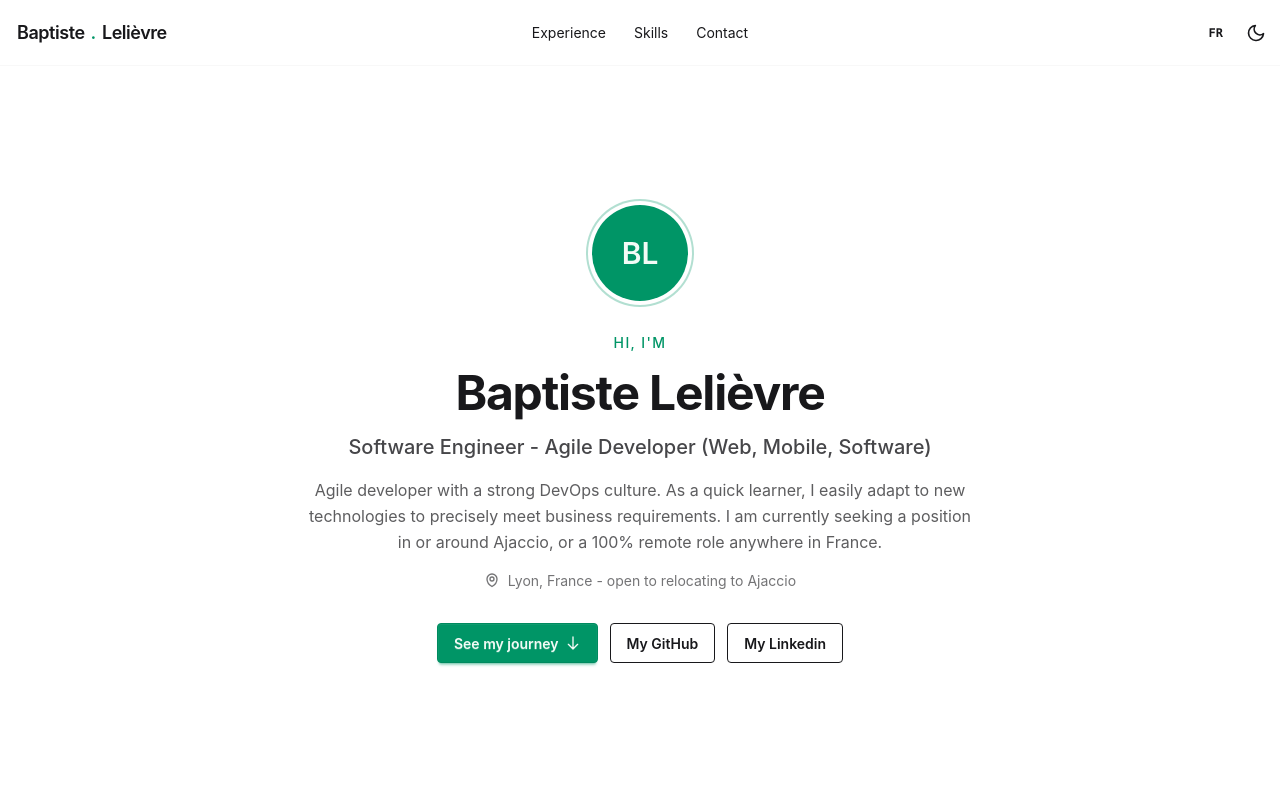
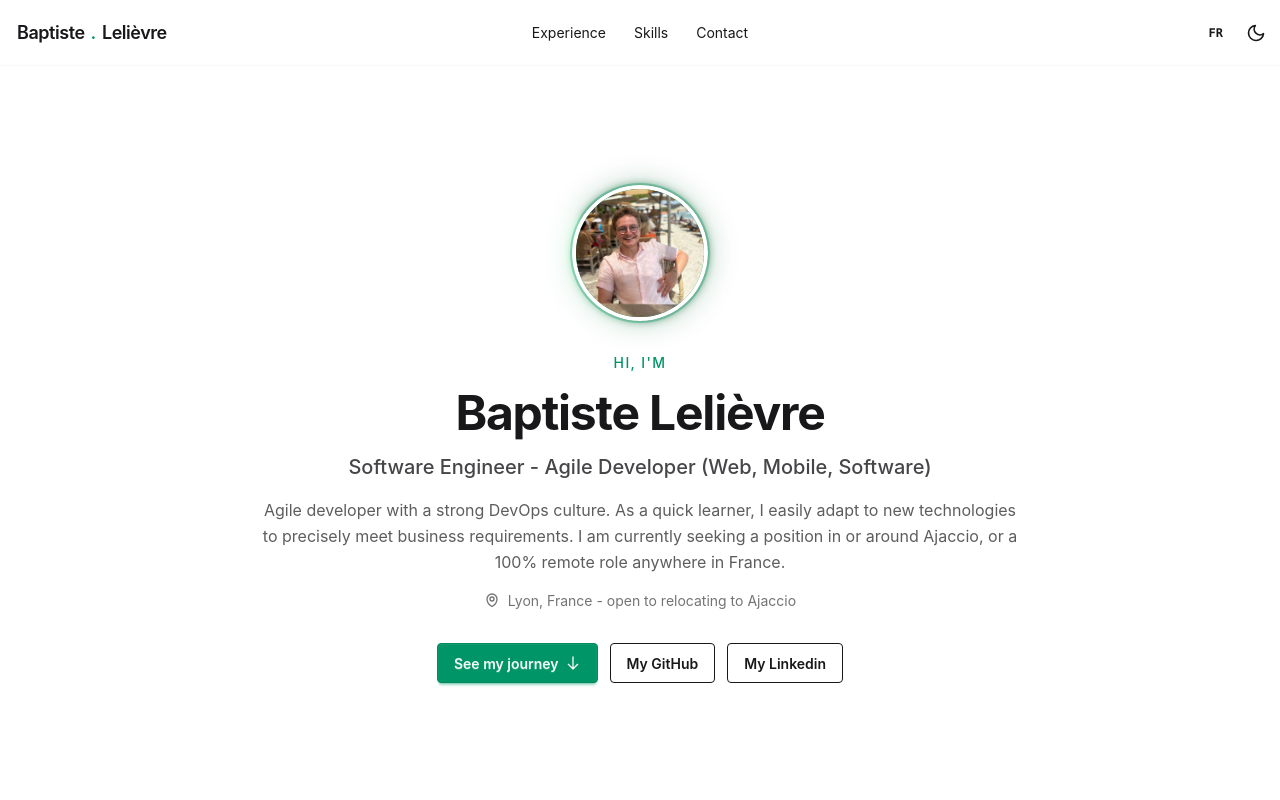
Before and after one commit to Kazh-boop/baptiste-lelievre-portfolio, an Angular app: page / in a window 1280 px wide. Shown: the top 800 px of the page. Built offline with nearby package versions, Linux system fonts and the light colour scheme.

Commit message:
Ajout photo profil

```diff
--- a/src/app/sections/hero/hero.html
+++ b/src/app/sections/hero/hero.html
@@ -1,10 +1,13 @@
 <section id="top" class="hero min-h-[calc(100vh-4rem)] bg-base-100">
   <div class="hero-content w-full max-w-4xl flex-col gap-8 px-4 py-16 text-center">
-    <div class="avatar avatar-placeholder">
-      <div class="w-24 rounded-full bg-primary text-primary-content ring-2 ring-primary/30 ring-offset-4 ring-offset-base-100">
-        <span class="text-3xl font-semibold">{{ initials() }}</span>
-      </div>
+    <div class="aura aura-xl rounded-full bg-green-800 text-green-300">
+        <div class="avatar avatar-placeholder">
+            <div class="w-32 rounded-full bg-primary text-primary-content ring-2 ring-primary/30 ring-offset-4 ring-offset-base-100">
+                <img src="/photo_profil.jpg" alt="photo de Baptiste Lelievre"/>
+            </div>
+        </div>
     </div>
+
 
     <div class="space-y-4">
       <p class="text-sm font-medium uppercase tracking-widest text-primary">
@@ -16,7 +19,7 @@
       <p class="text-lg font-medium text-base-content/80 sm:text-xl">
         {{ i18n.pick(profile().headline) }}
       </p>
-      <p class="mx-auto max-w-2xl text-base leading-relaxed text-base-content/70">
+      <p class="mx-auto max-w-3xl text-base leading-relaxed text-base-content/70">
         {{ i18n.pick(profile().summary) }}
       </p>
       <p class="text-sm text-base-content/60">
```
Also changed, not shown: public/photo_profil.jpg (added).
